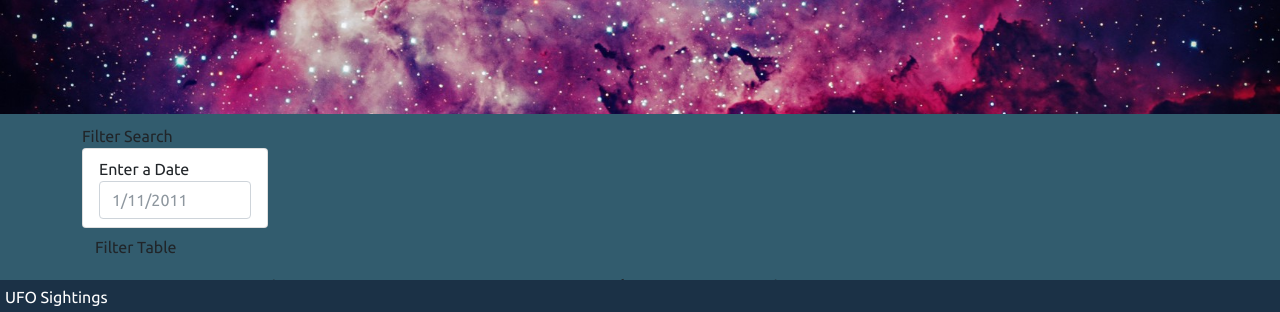
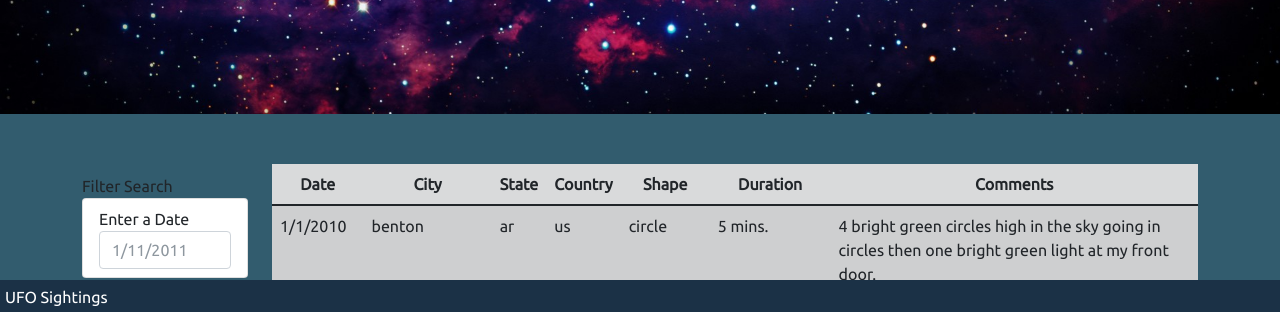
Before and after one commit to JCat3/javascript, a plain HTML site: page UFO-level-2/index.html in a window 1280 px wide. Shown: the part 486-798 px from the top of the page. Drawn offline with nearby package versions, Linux system fonts and the light colour scheme.

Commit message:
created function for ufo table and added button

```diff
--- a/UFO-level-2/index.html
+++ b/UFO-level-2/index.html
@@ -28,7 +28,8 @@
         <p>The Truth is Out There</p>
     </div>
     <div class= "container">
-        <div class="col-md-2">
+        <div class="row margin-top-50">
+          <div class="col-md-2">
             <aside class="filters">
                 <div class="panel panel-default">
                   <div class="panel-heading">Filter Search</div>
@@ -47,10 +48,10 @@
                   </div>
                 </div>
             </aside>
-        </div>
-        <div class="col-md-10">
+          </div>
+          <div class="col-md-10">
             <div id="table-area" class="">
-              <table id="ufo-table" class="table table-striped">
+              <table id="ufo-table" class="table table-striped" style="background-color: rgb(217, 218, 219);">
                 <thead>
                   <tr>
                     <th class="table-head">Date</th>
@@ -68,9 +69,13 @@
           </div>
         </div>
 
+
         <footer class="footer">
-            <span class="bottom" style="color:white">UFO Sightings</span>
+          <span class="bottom" style="color:white">UFO Sightings</span>
         </footer>
+    </div>
+
+
     <script src="https://d3js.org/d3.v5.min.js"></script>
     <script src="static/js/data.js"></script>
     <script src="static/js/app.js"></script>
--- a/UFO-level-2/static/css/style.css
+++ b/UFO-level-2/static/css/style.css
@@ -157,7 +157,7 @@ select {
   #table-area tr td:first-child {
     font-size: 1.8em;
     font-weight: bold;
-    background: #1b3146;
+    background: #bcccdb;
   }
 
   #table-area tr td:last-child {
--- a/UFO-level-2/static/js/app.js
+++ b/UFO-level-2/static/js/app.js
@@ -13,16 +13,50 @@ table.attr("class", "table table-striped");
 
 var tbody = d3.select("tbody");
 
-// loop through UFO Data
-data.forEach(function(data) {
+// create UFO table function
+
+function ufo_table (data) {
+    // select the table
+    var table = d3.select("ufo_table");
+
+    table.attr("class", "table table-striped");
+
+    var tbody = d3.select("tbody");
+    tbody.html("");
+
+    // loop through UFO Data
+    data.forEach(function(data) {
 
     //verify we're working with correct data
-    console.log(data);
+        //console.log(data);
     // add new row for each UFO
-    var row = tbody.append("tr");
+        var row = tbody.append("tr");
 
-    Object.entries(data).forEach(function([key, value]){
-        console.log(`key = ${key}, value = ${value}`);
+        Object.entries(data).forEach(function([key, value]){
+            //console.log(`key = ${key}, value = ${value}`);
+            var cell = row.append("td");
+            cell.text(value);
+        });
+
     });
+}
 
-});
+ufo_table(tableData);
+
+// Getting a reference to the button on the page with the id property set to `click-me`
+var button = d3.selectAll("#filter-btn");
+
+// Getting a reference to the input element on the page with the id property set to 'input-field'
+var inputField = d3.selectAll("#datetime");
+
+// This function is triggered when the button is clicked
+    function handleClick() {
+        console.log("A button was clicked!");
+
+   // We can use d3 to see the object that dispatched the event
+   console.log(d3.event.target);
+ }
+
+// // We can use the `on` function in d3 to attach an event to the handler function
+button.on("click", handleClick);
+// function to filter data - need table as a function - clear table of all other info when filtering - create another table
```
